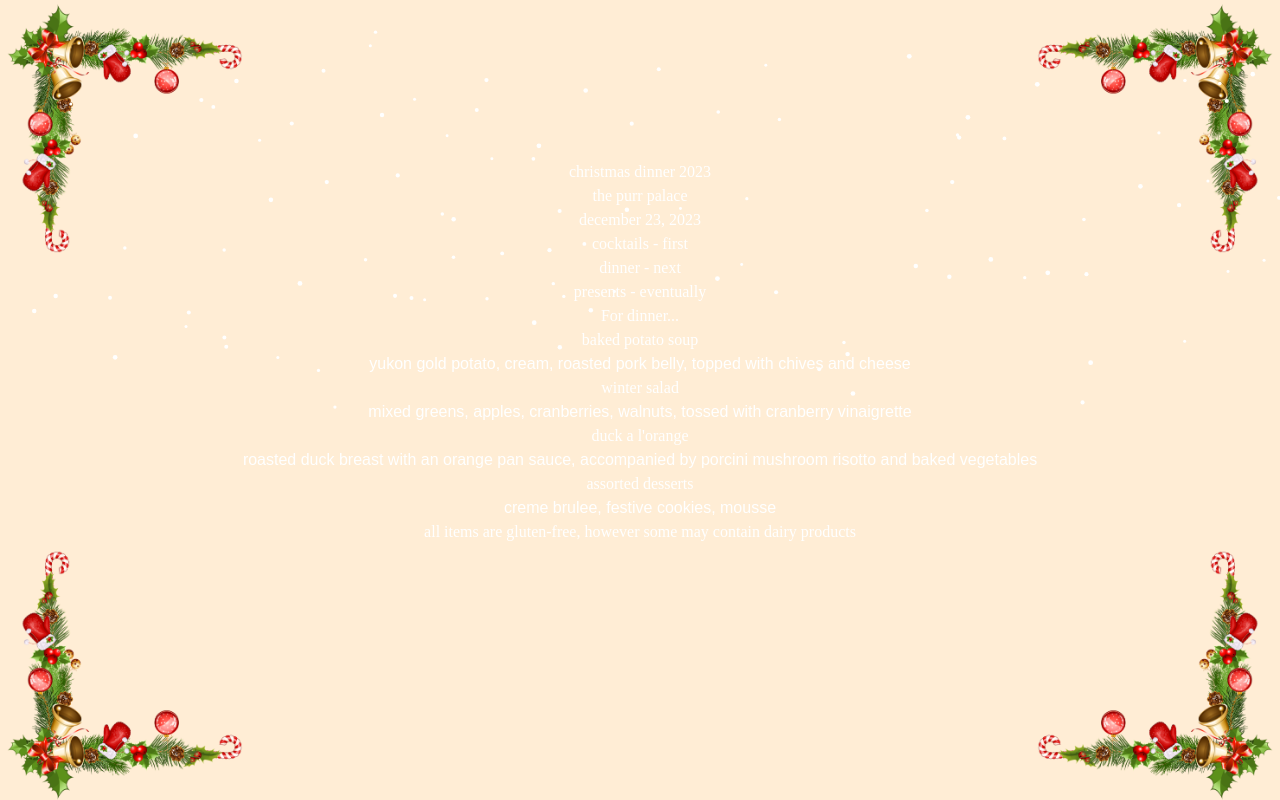
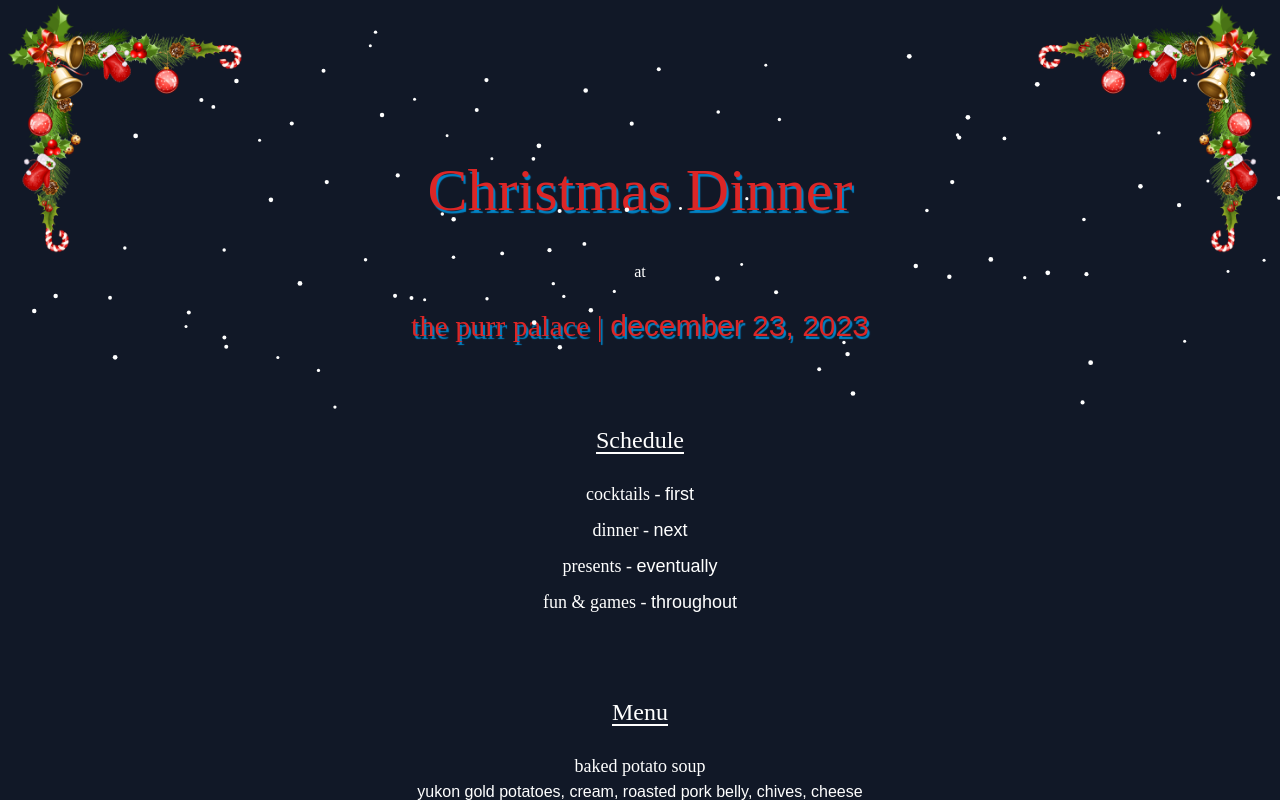
Before and after one commit to tjheffner/heffdotdev, a SvelteKit app: page /christmas in a window 1280 px wide. Shown: the top 800 px of the page. Built offline with nearby package versions, Linux system fonts and the light colour scheme; a web font is replaced by a local one.

Commit message:
dress the menu up

```diff
--- a/src/routes/(nowrapper)/christmas/+page.svelte
+++ b/src/routes/(nowrapper)/christmas/+page.svelte
@@ -121,29 +121,35 @@
 </div>
 
 <section class="pt-[10rem] h-full text-center text-white serif">
-  <h1 class="">{data.title}</h1>
-  <p class="">{data.where}<p>
-  <p class="">{data.when}</p>
+  <h1 class="text-6xl mb-10 text-shadow">{data.title}</h1>
+  <p>at</p>
+  <p class="text-3xl mt-6 mb-12 text-shadow">{data.where} | <span class="sans">{data.when}</span><p>
+  <!-- <p class="text-4xl sans">{data.when}</p>
+  <p class="text-4xl my-6">at {data.where}<p> -->
 
+
+  <h2 class="text-2xl mt-20 mb-6 underline underline-offset-4">Schedule</h2>
   <ul class="list-none">
   {#each data.agenda as {event, time}}
-    <li class="">{event} - {time}</li>
+    <li class="my-2">
+      <p class="text-lg">{event} - <span class="sans">{time}<span></p>
+    </li>
   {/each}
   </ul>
 
 
-  <p> For dinner... </p>
+  <h2 class="text-2xl mt-20 mb-6 underline underline-offset-4"> Menu </h2>
 
   <ul class="list-none">
   {#each data.menu as {name, ingredients}}
-    <li class="">
-      <p class="">{name}</p>
+    <li class="my-6">
+      <p class="text-lg">{name}</p>
       <p class="sans">{ingredients}</p>
     </li>
   {/each}
   </ul>
 
-  <p class="">{data.disclaimer}</p>
+  <p class="mt-12 text-md">{data.disclaimer}</p>
 
 </section>
 
--- a/src/routes/(nowrapper)/christmas/christmas.css
+++ b/src/routes/(nowrapper)/christmas/christmas.css
@@ -1,3 +1,6 @@
+body {
+  background-color: rgb(17 24 39 / var(--tw-bg-opacity)) !important;
+}
 body::-webkit-scrollbar-thumb {
   background: repeating-linear-gradient(60deg, red 0 9%, white 10% 18%) !important;
   border-radius: 100vw !important;
@@ -15,9 +18,9 @@ body::-webkit-scrollbar-track {
 }
 
 #snow {
+  position: fixed;
   height: 100%;
   left: 0;
-  position: absolute;
   top: 0;
   width: 100%;
   z-index: 1;
--- a/src/routes/(nowrapper)/christmas/christmas.js
+++ b/src/routes/(nowrapper)/christmas/christmas.js
@@ -1,5 +1,5 @@
 export const json = {
-  "title": "christmas dinner 2023",
+  "title": "Christmas Dinner",
   "where": "the purr palace",
   "when": "december 23, 2023",
   "agenda": [
@@ -14,24 +14,28 @@ export const json = {
     {
       "event": "presents",
       "time": "eventually"
+    },
+    {
+      "event": "fun & games",
+      "time": "throughout"
     }
   ],
   "menu": [
     {
       "name": "baked potato soup",
-      "ingredients": "yukon gold potato, cream, roasted pork belly, topped with chives and cheese"
+      "ingredients": "yukon gold potatoes, cream, roasted pork belly, chives, cheese"
     },
     {
       "name": "winter salad",
-      "ingredients": "mixed greens, apples, cranberries, walnuts, tossed with cranberry vinaigrette",
+      "ingredients": "mixed greens, apples, cranberries, walnuts, cranberry vinaigrette",
     },
     {
       "name": "duck a l'orange",
-      "ingredients": "roasted duck breast with an orange pan sauce, accompanied by porcini mushroom risotto and baked vegetables"
+      "ingredients": "roasted duck breast, orange pan sauce, porcini mushroom risotto, baked vegetables",
     },
     {
-      "name": "assorted desserts",
-      "ingredients": "creme brulee, festive cookies, mousse"
+      "name": "dessert",
+      "ingredients": "creme brulee, assorted cookies, mousse"
     }
   ],
   "disclaimer": "all items are gluten-free, however some may contain dairy products"
```
